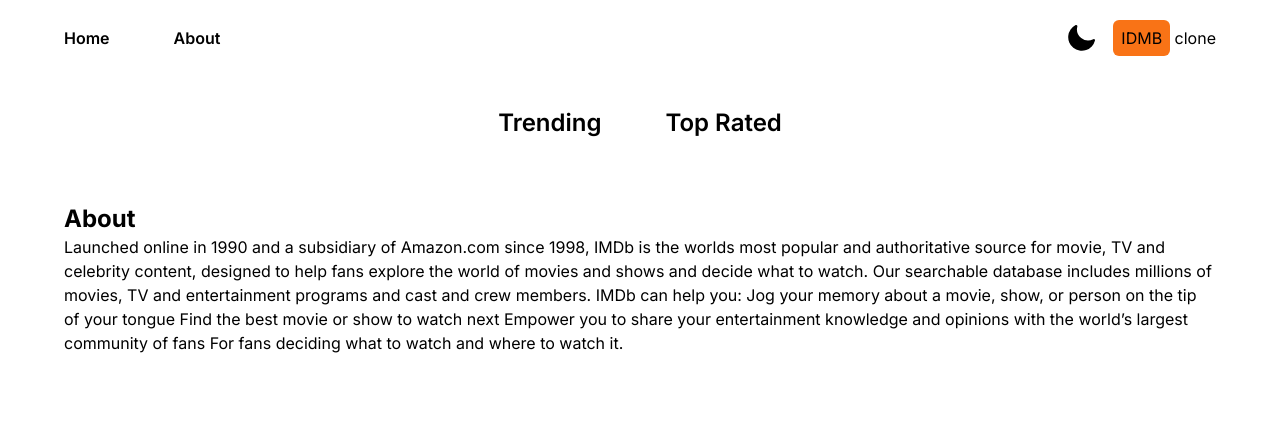
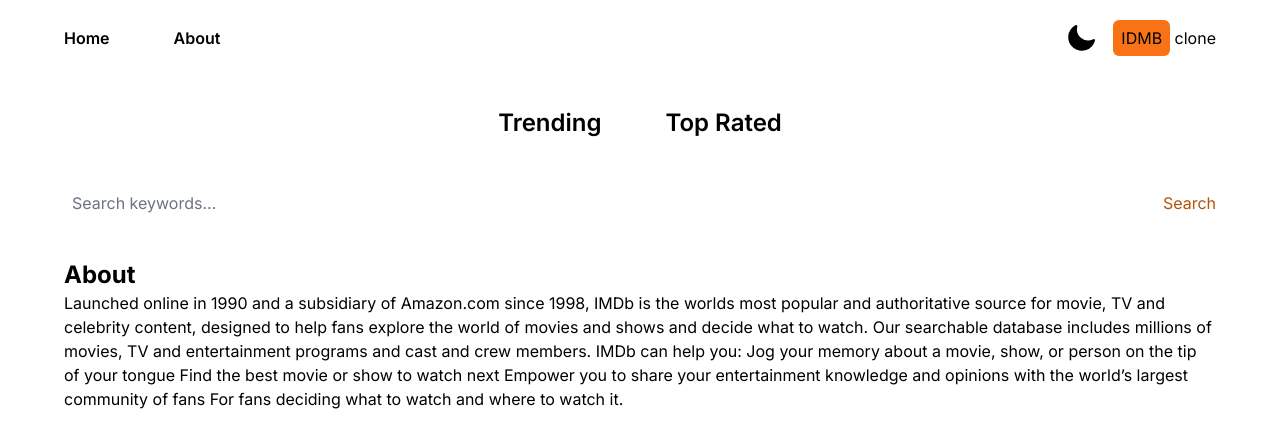
Before and after one commit to zoubaierChraiet/idmb-next13, a Next.js app: page /about in a window 1280 px wide. Shown: the top 448 px of the page. Built offline with nearby package versions, Linux system fonts and the light colour scheme.

Commit message:
feat: added search functionnality

```diff
--- /dev/null
+++ b/src/app/search/[searchTerm]/page.tsx
@@ -0,0 +1,25 @@
+import MoviesList from "@/components/MoviesList";
+import React from "react";
+
+interface IProps {
+  params: { [key: string]: string };
+}
+
+const Search: React.FC<IProps> = async ({ params }) => {
+  const res = await fetch(
+    `https://api.themoviedb.org/3/search/movie?api_key=${process.env.API_KEY}&query=${params.searchTerm}`,
+    { next: { revalidate: 30000 } }
+  );
+
+  if (!res.ok) throw new Error("failed to fetch data");
+
+  const data = await res.json();
+
+  return (
+    <div>
+      <MoviesList data={data.results || []} />
+    </div>
+  );
+};
+
+export default Search;
--- a/src/components/Main/index.tsx
+++ b/src/components/Main/index.tsx
@@ -6,6 +6,7 @@
 
 import { Inter } from "next/font/google";
 import Navbar from "../Navbar";
+import SearchBox from "../SearchBox";
 
 const inter = Inter({ subsets: ["latin"] });
 
@@ -21,6 +22,7 @@
       <div className="flex flex-col w-full h-full dark:bg-slate-800 transition-colors duration-300 overflow-auto">
         <Header />
         <Navbar />
+        <SearchBox />
         <div className="px-16 pt-8 flex-grow">{children}</div>
       </div>
     </body>
--- /dev/null
+++ b/src/components/SearchBox/index.tsx
@@ -0,0 +1,39 @@
+"use client";
+
+import React, { useState } from "react";
+import { useRouter } from "next/navigation";
+
+const SearchBox: React.FC = () => {
+  const [searchTerm, setSearchTerm] = useState("");
+  const router = useRouter();
+
+  const handleInputChange = (e: React.ChangeEvent<HTMLInputElement>) => {
+    setSearchTerm(e.target.value);
+  };
+
+  const handleSubmit = (e: React.SyntheticEvent) => {
+    e.preventDefault();
+    if (!searchTerm) return;
+    router.push(`/search/${searchTerm}`);
+  };
+
+  return (
+    <form className="flex px-16 mt-2" onSubmit={handleSubmit}>
+      <input
+        value={searchTerm}
+        onChange={handleInputChange}
+        placeholder="Search keywords..."
+        className="outline-none w-full h-12 placeholder-gray-500 rounded-sm p-2 bg-transparent"
+      />
+      <button
+        type="submit"
+        className="text-amber-700 disabled:bg-gray-400"
+        onSubmit={handleSubmit}
+      >
+        Search
+      </button>
+    </form>
+  );
+};
+
+export default SearchBox;
```
